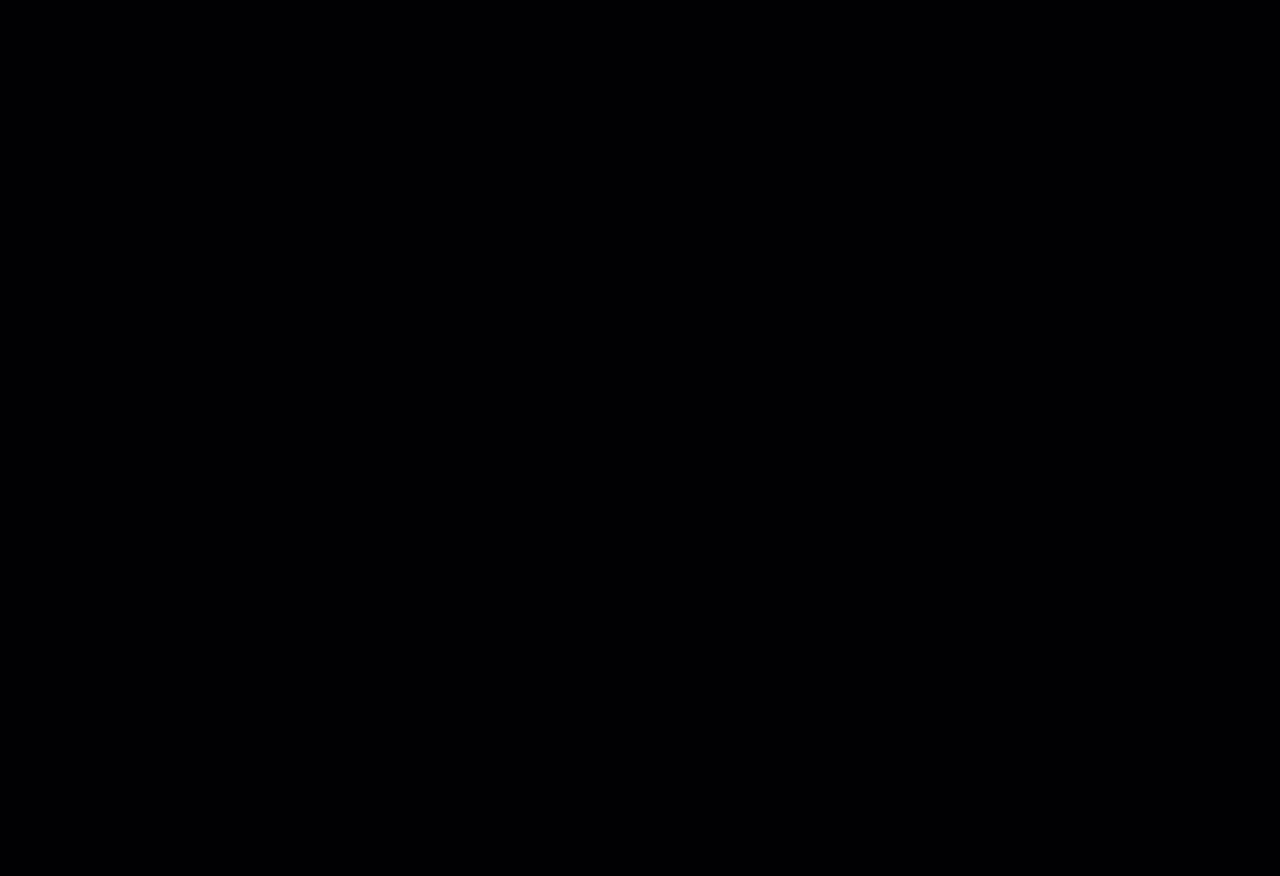
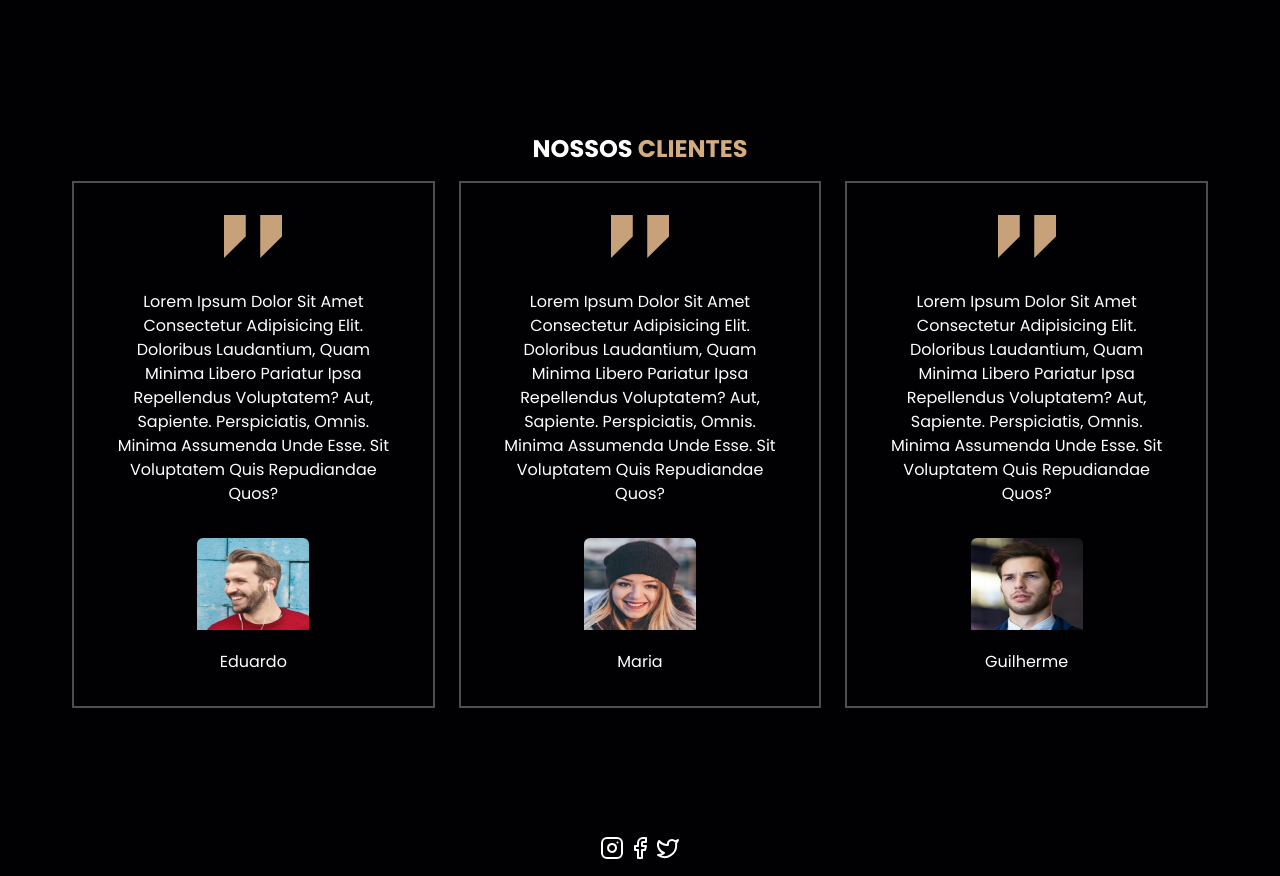
Before and after one commit to Nicolas7720/cafeteria, a Next.js app: page / in a window 1280 px wide. Shown: the part 2380-3256 px from the top of the page. Before the commit the page ends 2400 px from the top, so only its background shows below. Built offline with nearby package versions, Linux system fonts and the light colour scheme.

Commit message:
projeto cafeteria

```diff
--- a/app/page.tsx
+++ b/app/page.tsx
@@ -1,6 +1,9 @@
+import Footer from "@/components/Footer";
 import Menu from "@/components/Main/Menu";
 import Principal from "@/components/Main/Principal";
+import Review from "@/components/Main/Review";
 import SobreNos from "@/components/Main/Sobre Nós";
+
 
 export default function Home() {
   return (
@@ -8,6 +11,8 @@
       <Principal/>
       <SobreNos/>
       <Menu/>
+      <Review/>
+      <Footer/>
     </>
   );
 }
--- /dev/null
+++ b/components/Footer/index.tsx
@@ -0,0 +1,13 @@
+import { Facebook, Instagram, Twitter } from "lucide-react";
+
+export default function Footer() {
+    return (
+        <footer className="text-center">
+            <div className="py-4 flex justify-center gap-1">
+                <Instagram size={24}/>
+                <Facebook size={24}/>
+                <Twitter size={24}/>
+            </div>
+        </footer>
+    )
+}
--- /dev/null
+++ b/components/Main/Review/cardReview/index.tsx
@@ -0,0 +1,14 @@
+export interface imgs {
+    imagemLink: string;
+    nome: string;
+}
+export default function CardReview({ imagemLink, nome }: imgs) {
+    return (
+        <div className="text-center flex flex-col items-center justify-around border-border border-2 border-solid p-8">
+            <img src="/quote-img.png" />
+            <p className="text-white py-8 ">Lorem ipsum dolor sit amet consectetur adipisicing elit. Doloribus laudantium, quam minima libero pariatur ipsa repellendus voluptatem? Aut, sapiente. Perspiciatis, omnis. Minima assumenda unde esse. Sit voluptatem quis repudiandae quos?</p>
+            <img src={imagemLink} alt="pessoa" className="pb-5 w-28 h-28 rounded-md"/>
+            <h3>{nome}</h3>
+        </div>
+    )
+}
--- /dev/null
+++ b/components/Main/Review/index.tsx
@@ -0,0 +1,22 @@
+import CardReview, { imgs } from "./cardReview"
+
+const Pessoas: imgs[] = [
+    { imagemLink: '/pic-1.png', nome: 'Eduardo' },
+    { imagemLink: '/pic-2.png', nome: 'Maria' },
+    { imagemLink: '/pic-3.png', nome: 'Guilherme' },
+]
+export default function Review() {
+    return (
+        <section id="review" className="flex flex-col justify-center min-h-screen w-full">
+            <h2 className="text-2xl uppercase text-white font-semibold text-center pb-4">Nossos <span className="text-main_color">Clientes</span></h2>
+            <div className="grid grid-cols-[repeat(auto-fit,_minmax(20rem,_1fr))] gap-6">
+
+                {
+                    Pessoas.map((pessoa, index) => (
+                        <CardReview key={index} imagemLink={pessoa.imagemLink} nome={pessoa.nome}/>
+                    ))
+                }
+            </div>
+        </section>
+    )
+}
```
Also changed, not shown: components/Card/index.tsx (+2 -2 lines), public/instagram.svg (added), public/quote-img.png (added).
